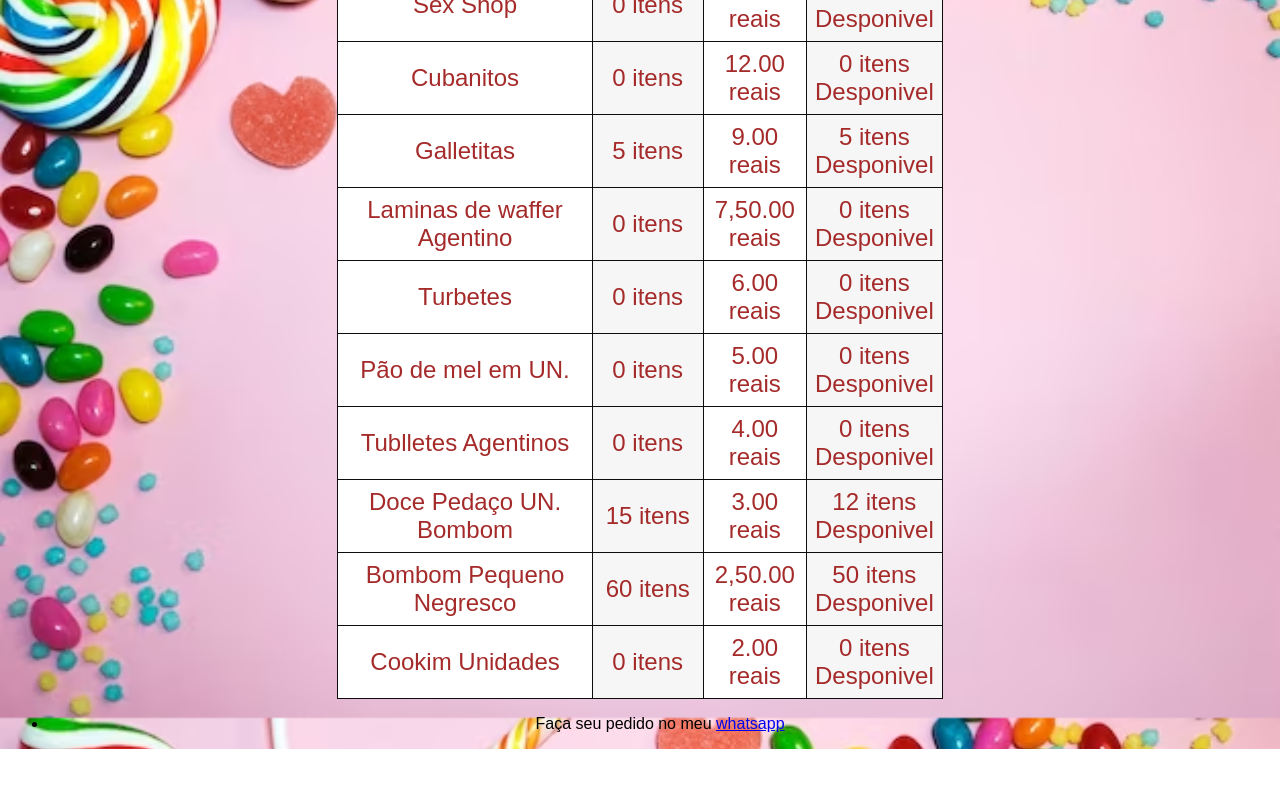
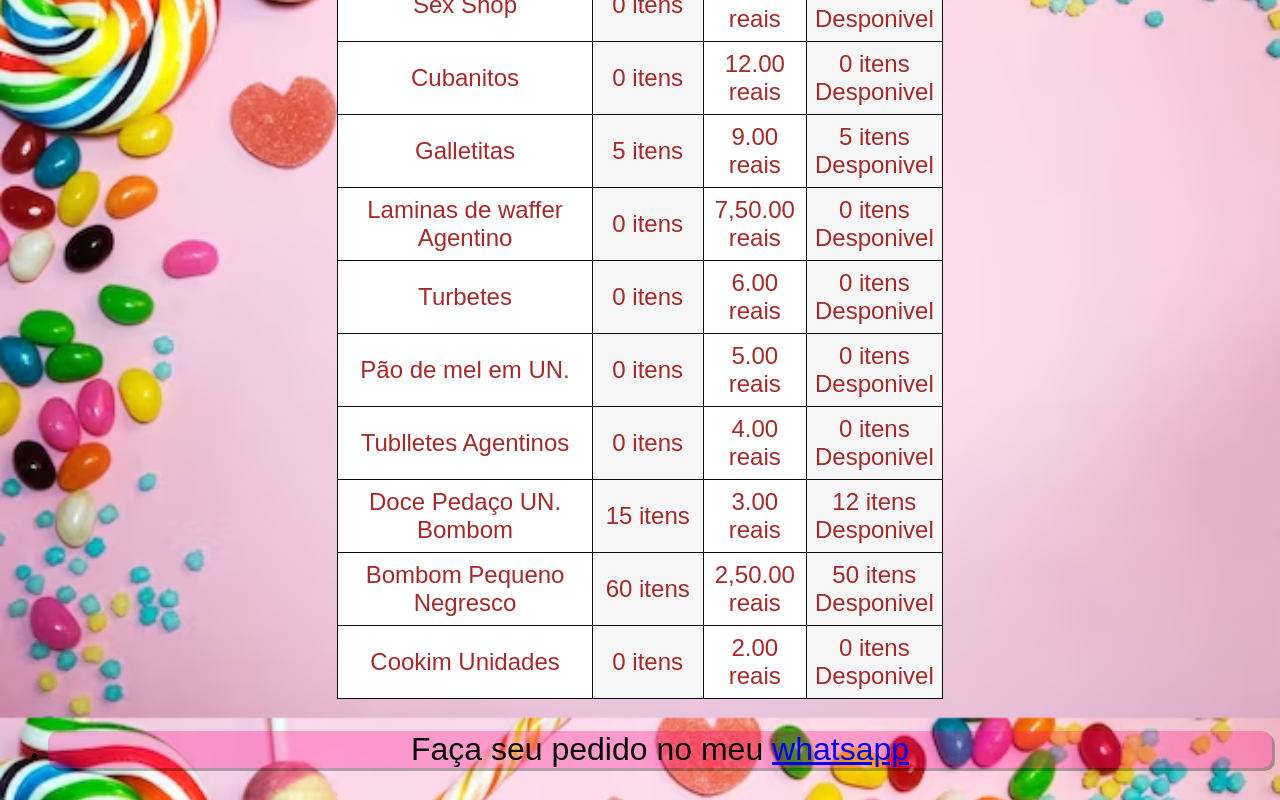
Before and after one commit to oliveira00008/doces-variedades, a plain HTML site: page index.html in a window 1280 px wide. Shown: the part 1840-2640 px from the top of the page. Before the commit the page ends 2589 px from the top, so only its background shows below. Drawn offline with Linux system fonts and the light colour scheme.

Commit message:
atualisei

```diff
--- a/index.html
+++ b/index.html
@@ -270,7 +270,8 @@
     </div>
     <ul>
         <li>
-             Faça seu pedido no meu <a href="https://wa.me/qr/M3RXZOIRJ4FTB1"target="_blank">whatsapp</a>
+             <p>Faça seu pedido no meu <a href="https://wa.me/qr/M3RXZOIRJ4FTB1"target="_blank">whatsapp</a>
+            </p>
         </li>
     </ul>
 
```
